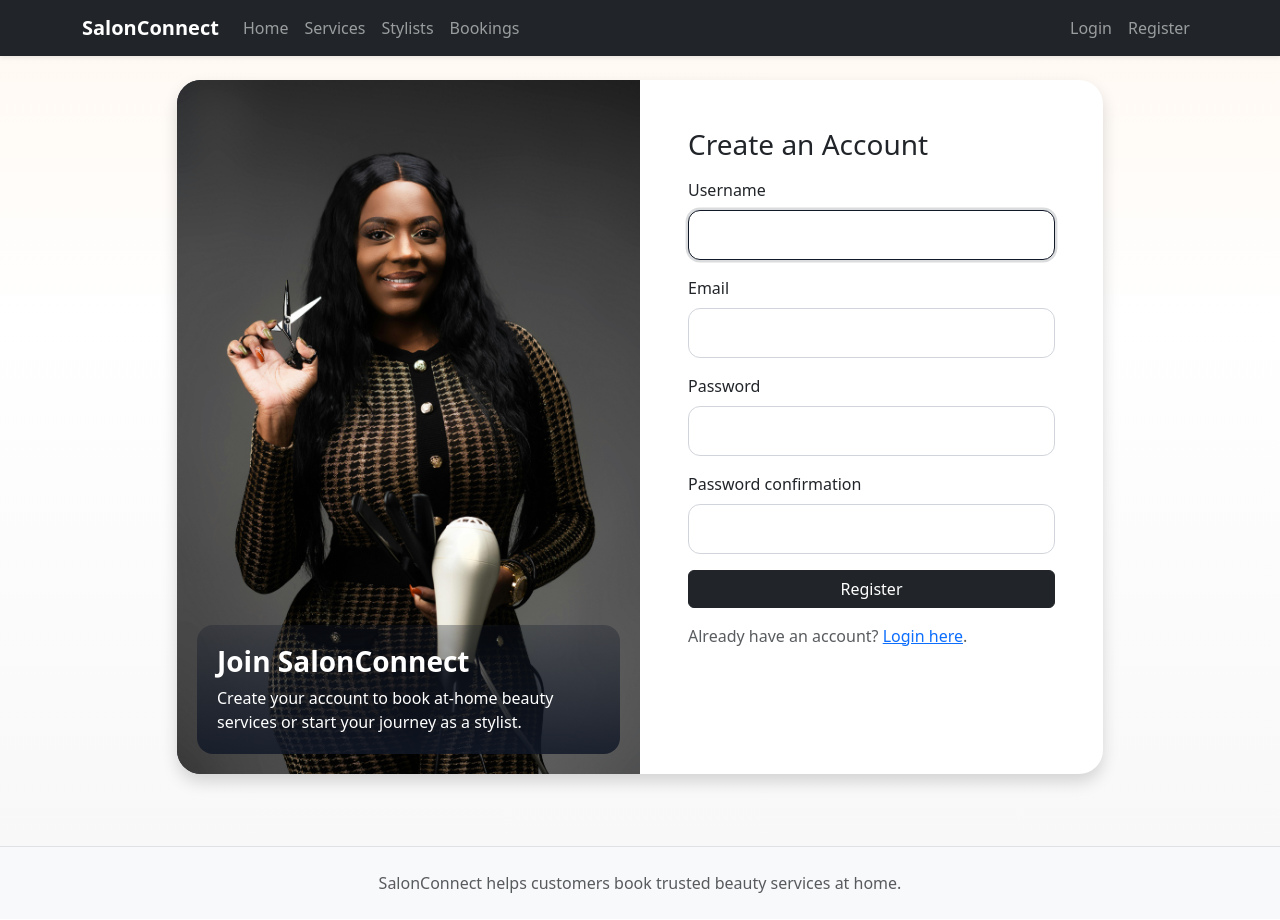
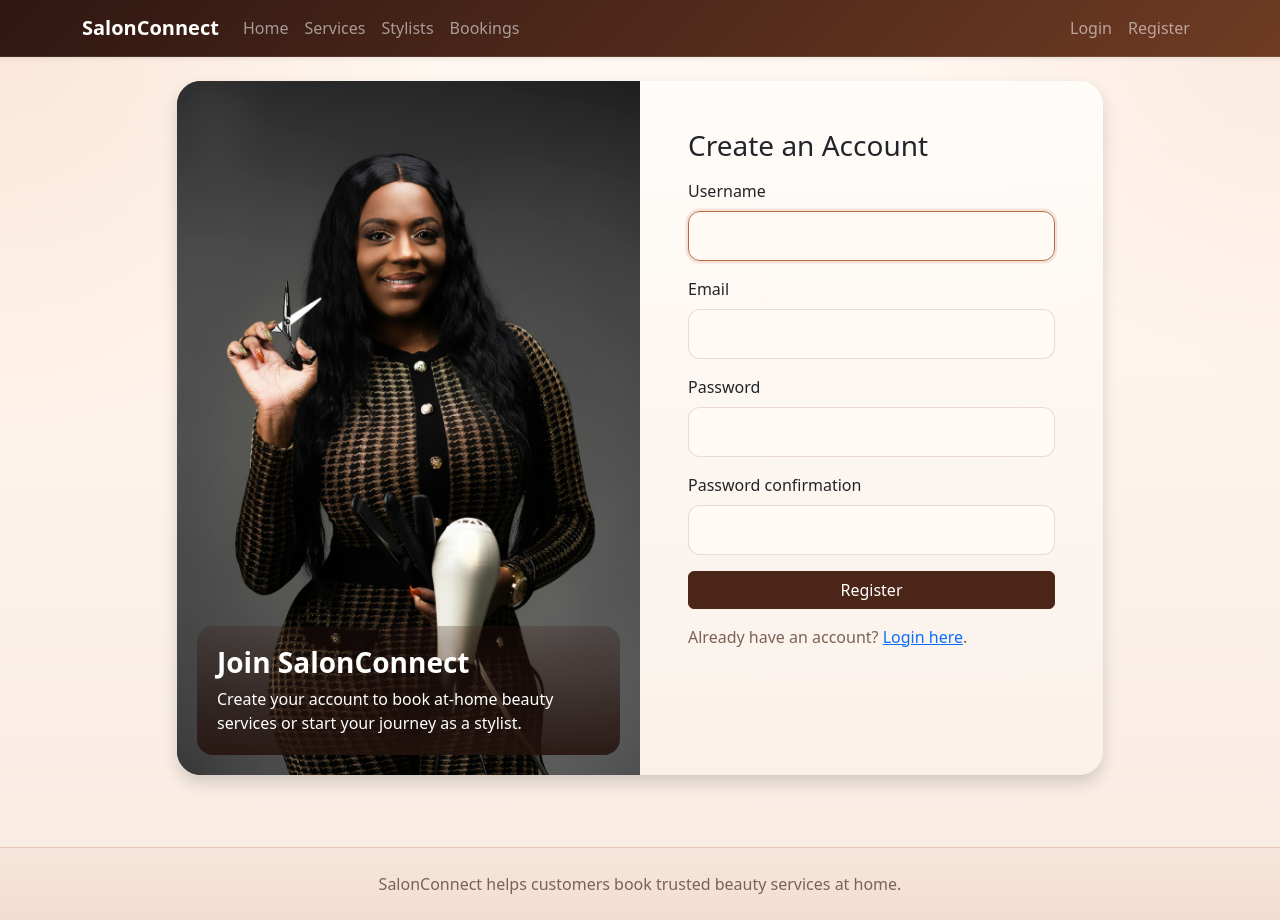
Before and after one commit to JAPHES/FUTURE_FS_03, a Django app: page /register/ in a window 1280 px wide. Before the commit the page ends 893 px from the top, so only its background shows below. Run offline with Django 4.2, Linux system fonts and the light colour scheme.

Commit message:
Apply cohesive salon color palette across site backgrounds

```diff
--- a/static/css/style.css
+++ b/static/css/style.css
@@ -1,10 +1,39 @@
+:root {
+    --salon-cream: #fff7ef;
+    --salon-blush: #f8e3d7;
+    --salon-peach: #efc2a4;
+    --salon-caramel: #b86b43;
+    --salon-espresso: #4b2618;
+    --salon-deep: #24130e;
+    --salon-surface: rgba(255, 250, 245, 0.9);
+    --salon-border: rgba(139, 81, 49, 0.14);
+    --salon-text: #2f211b;
+}
+
 body {
-    background: linear-gradient(180deg, #fff8f1 0%, #ffffff 35%, #f7f7f7 100%);
-    color: #1f2933;
+    background:
+        radial-gradient(circle at top left, rgba(239, 194, 164, 0.35), transparent 28%),
+        radial-gradient(circle at top right, rgba(248, 227, 215, 0.7), transparent 24%),
+        linear-gradient(180deg, #fff8f2 0%, #fff4ec 40%, #f7ebe2 100%);
+    color: var(--salon-text);
+}
+
+main {
+    position: relative;
+}
+
+.site-navbar {
+    background: linear-gradient(135deg, #2f1711, #6f3b24);
+    border-bottom: 1px solid rgba(255, 240, 230, 0.1);
+}
+
+.site-footer {
+    background: linear-gradient(180deg, #f7e6db, #f3ddd0);
+    border-color: rgba(139, 81, 49, 0.16) !important;
 }
 
 .hero-section {
-    background: linear-gradient(135deg, #111827, #9a3412);
+    background: linear-gradient(135deg, #351810, #a8572f);
     padding: clamp(1.25rem, 2.2vw, 2rem);
     min-height: min(58vh, 500px);
     display: flex;
@@ -37,7 +66,7 @@ body {
     overflow: hidden;
     min-height: clamp(220px, 32vh, 340px);
     height: 100%;
-    background: rgba(255, 255, 255, 0.08);
+    background: rgba(255, 247, 239, 0.08);
 }
 
 .hero-visual-image {
@@ -54,13 +83,16 @@ body {
     bottom: 1.25rem;
     padding: 1rem 1.25rem;
     border-radius: 1rem;
-    background: rgba(17, 24, 39, 0.84);
+    background: rgba(36, 19, 14, 0.82);
     backdrop-filter: blur(8px);
 }
 
 .card {
     border-radius: 1rem;
     overflow: hidden;
+    background: linear-gradient(180deg, rgba(255, 252, 249, 0.98), rgba(250, 241, 234, 0.98));
+    border: 1px solid var(--salon-border);
+    box-shadow: 0 16px 40px rgba(111, 59, 36, 0.08);
 }
 
 .page-header {
@@ -74,13 +106,13 @@ body {
 .service-image {
     height: 220px;
     object-fit: cover;
-    background: #f3f4f6;
+    background: linear-gradient(180deg, #f6e6da, #efd2c2);
 }
 
 .stylist-image {
     height: 260px;
     object-fit: cover;
-    background: linear-gradient(180deg, #f3f4f6, #e5e7eb);
+    background: linear-gradient(180deg, #f7e7dc, #edcbb7);
 }
 
 .auth-card {
@@ -91,7 +123,7 @@ body {
     position: relative;
     height: 100%;
     min-height: 320px;
-    background: #111827;
+    background: var(--salon-deep);
 }
 
 .auth-side-image {
@@ -108,7 +140,52 @@ body {
     padding: 1.25rem;
     border-radius: 1rem;
     color: #ffffff;
-    background: linear-gradient(180deg, rgba(17, 24, 39, 0.3), rgba(17, 24, 39, 0.85));
+    background: linear-gradient(180deg, rgba(53, 24, 16, 0.25), rgba(36, 19, 14, 0.88));
+}
+
+.btn-dark {
+    background-color: var(--salon-espresso);
+    border-color: var(--salon-espresso);
+}
+
+.btn-dark:hover,
+.btn-dark:focus {
+    background-color: #633120;
+    border-color: #633120;
+}
+
+.btn-outline-dark {
+    color: var(--salon-espresso);
+    border-color: rgba(75, 38, 24, 0.35);
+    background: rgba(255, 249, 243, 0.85);
+}
+
+.btn-outline-dark:hover,
+.btn-outline-dark:focus {
+    color: #fffaf5;
+    background: var(--salon-espresso);
+    border-color: var(--salon-espresso);
+}
+
+.badge.bg-success {
+    background-color: #7b8f55 !important;
+}
+
+.table-dark,
+.table-dark th {
+    background-color: #5f3322 !important;
+}
+
+.alert-info {
+    background-color: #f5e6da;
+    border-color: #e9cdb9;
+    color: #6b3a24;
+}
+
+.alert-warning {
+    background-color: #fff0dd;
+    border-color: #f2c998;
+    color: #7a4519;
 }
 
 @media (max-width: 991.98px) {
@@ -161,14 +238,20 @@ textarea {
     display: block;
     width: 100%;
     padding: 0.75rem;
-    border: 1px solid #d1d5db;
+    border: 1px solid rgba(139, 81, 49, 0.18);
     border-radius: 0.75rem;
+    background: rgba(255, 250, 245, 0.95);
+    color: var(--salon-text);
 }
 
 input:focus,
 select:focus,
 textarea:focus {
     outline: none;
-    border-color: #111827;
-    box-shadow: 0 0 0 0.15rem rgba(17, 24, 39, 0.15);
+    border-color: var(--salon-caramel);
+    box-shadow: 0 0 0 0.15rem rgba(184, 107, 67, 0.16);
 }
+
+.text-muted {
+    color: #7c6255 !important;
+}
--- a/templates/base.html
+++ b/templates/base.html
@@ -9,7 +9,7 @@
     <link rel="stylesheet" href="{% static 'css/style.css' %}">
 </head>
 <body>
-    <nav class="navbar navbar-expand-lg navbar-dark bg-dark shadow-sm">
+    <nav class="navbar navbar-expand-lg navbar-dark site-navbar shadow-sm">
         <div class="container">
             <a class="navbar-brand fw-bold" href="{% url 'home' %}">SalonConnect</a>
             <button class="navbar-toggler" type="button" data-bs-toggle="collapse" data-bs-target="#mainNav">
@@ -55,7 +55,7 @@
         </div>
     </main>
 
-    <footer class="bg-light border-top py-4 mt-5">
+    <footer class="site-footer border-top py-4 mt-5">
         <div class="container text-center text-muted">
             <p class="mb-0">SalonConnect helps customers book trusted beauty services at home.</p>
         </div>
```
